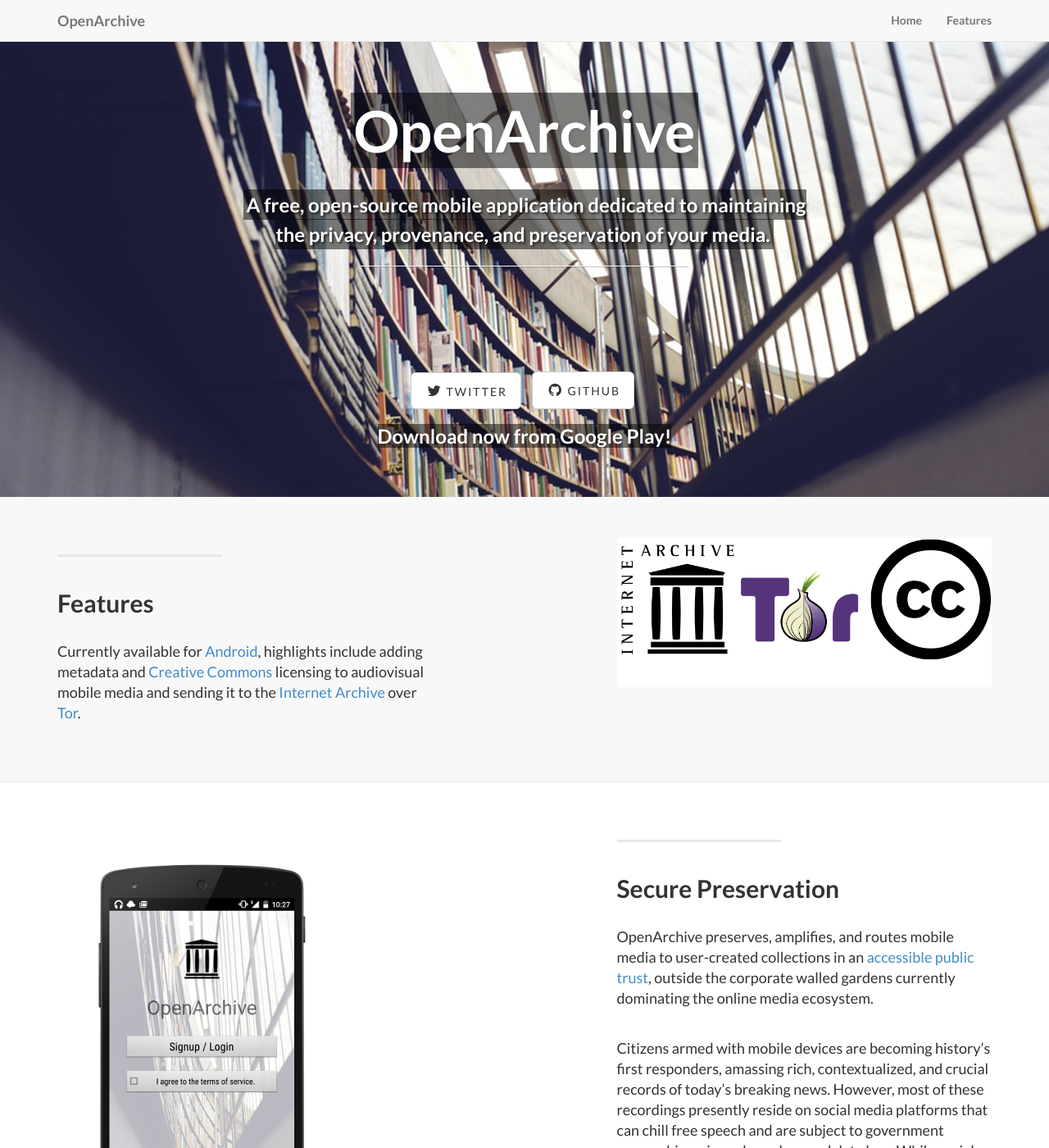
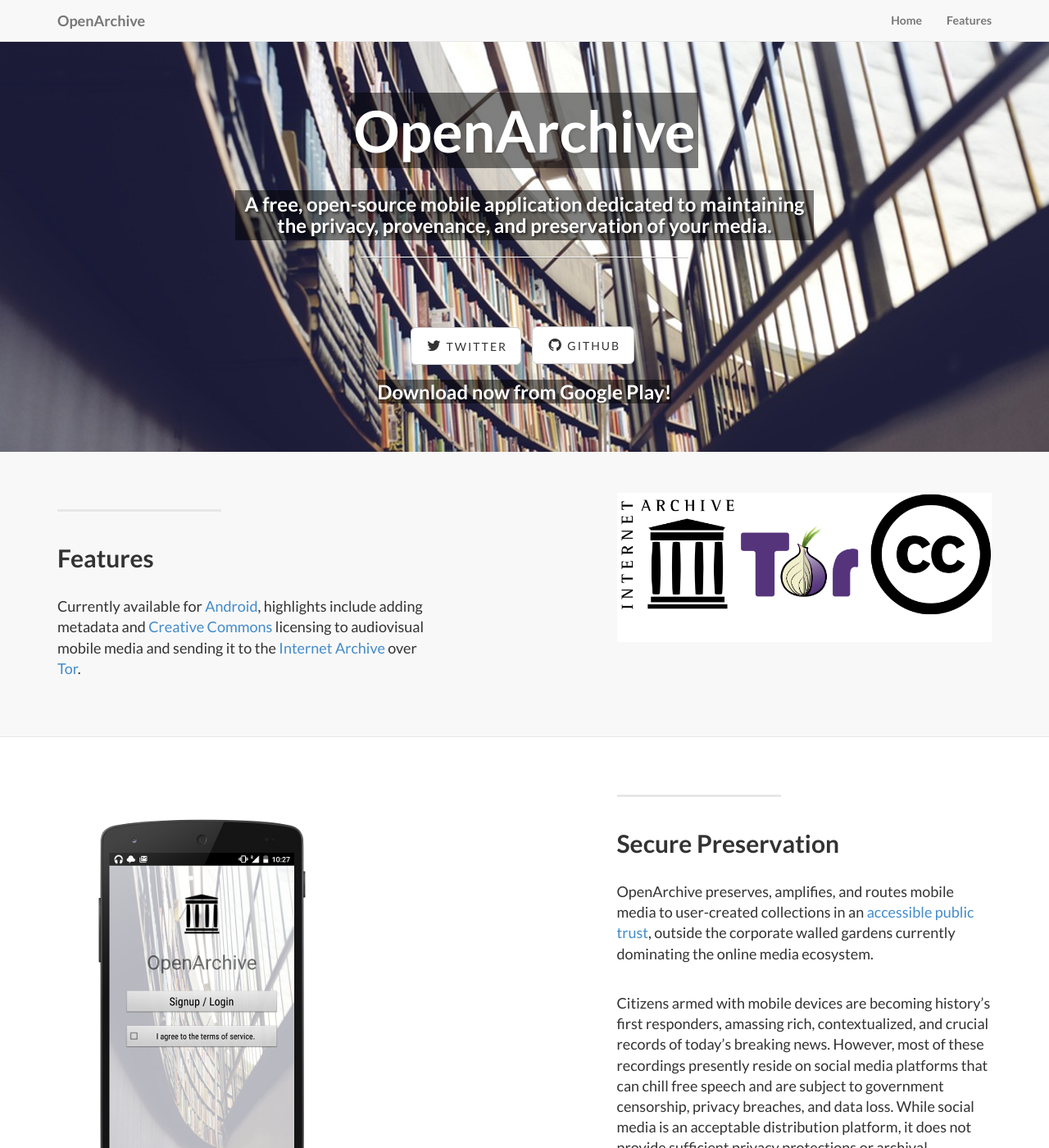
Before and after one commit to mattl/open-archive.org, a Jekyll site: the page built from index.html, in a window 1280 px wide and 1400 px high. Shown: the whole window at 82% size. Built offline with Jekyll 4.4.1, drawn with Linux system fonts in a browser that asks for light colours.

Commit message:
minor styling changes/fixes

```diff
--- a/_includes/footer.html
+++ b/_includes/footer.html
@@ -11,7 +11,6 @@
                     <li>
                         <a href="#services">Features</a>
                     </li>
-                    <li class="footer-menu-divider">&sdot;</li>
                 </ul>
                 <p class="copyright text-muted small"><a target="_blank" rel="license" href="http://creativecommons.org/licenses/by-nc-sa/4.0/"><img alt="Creative Commons License" style="border-width:0" src="https://i.creativecommons.org/l/by-nc-sa/4.0/88x31.png" /></a><br />This work is licensed under a <a target="_blank" rel="license" href="http://creativecommons.org/licenses/by-nc-sa/4.0/">Creative Commons<br>Attribution-NonCommercial-ShareAlike 4.0 International License</a>.</p>
             </div>
--- a/_includes/header.html
+++ b/_includes/header.html
@@ -36,9 +36,9 @@
 			<div class="row">
 				<div class="col-lg-12">
 					<div class="intro-message">
-						<h1><span>{{ page.title }}</span></h1>
+						<h1 class="page-title"><span>{{ page.title }}</span></h1>
 						<!--<p><span>{{ page.subTitle }}</span></p>-->
-            <h3><span>{{ page.mission }}</span></h3>
+            <h3 class="page-mission"><span>{{ page.mission }}</span></h3>
               <hr class="intro-divider">
 
           <div class="header-links">
--- a/css/landing-page.css
+++ b/css/landing-page.css
@@ -39,6 +39,8 @@
     position: relative;
     padding-top: 5%;
     padding-bottom: 0%;
+    margin: auto;
+    width: 62%
 }
 
 .intro-message > h1 {
@@ -47,7 +49,7 @@
     font-size: 5em;
 }
 
-.intro-message > h1 > span, .intro-message > h3 > span, .intro-message > p > span {
+.intro-message > h1 > span {
     background: rgba(0,0,0,0.5);
     padding: 4px;
     margin-top: 25px;
@@ -70,6 +72,13 @@
     text-shadow: 2px 2px 3px rgba(0,0,0,0.6);
 }
 
+.page-title {
+/*  background: rgba(0,0,0,0.5); */
+}
+.page-mission {
+  background: rgba(0,0,0,0.5);
+  padding: 4px;
+}
 @media(max-width:767px) {
     .intro-message {
         padding-bottom: 15%;
```
